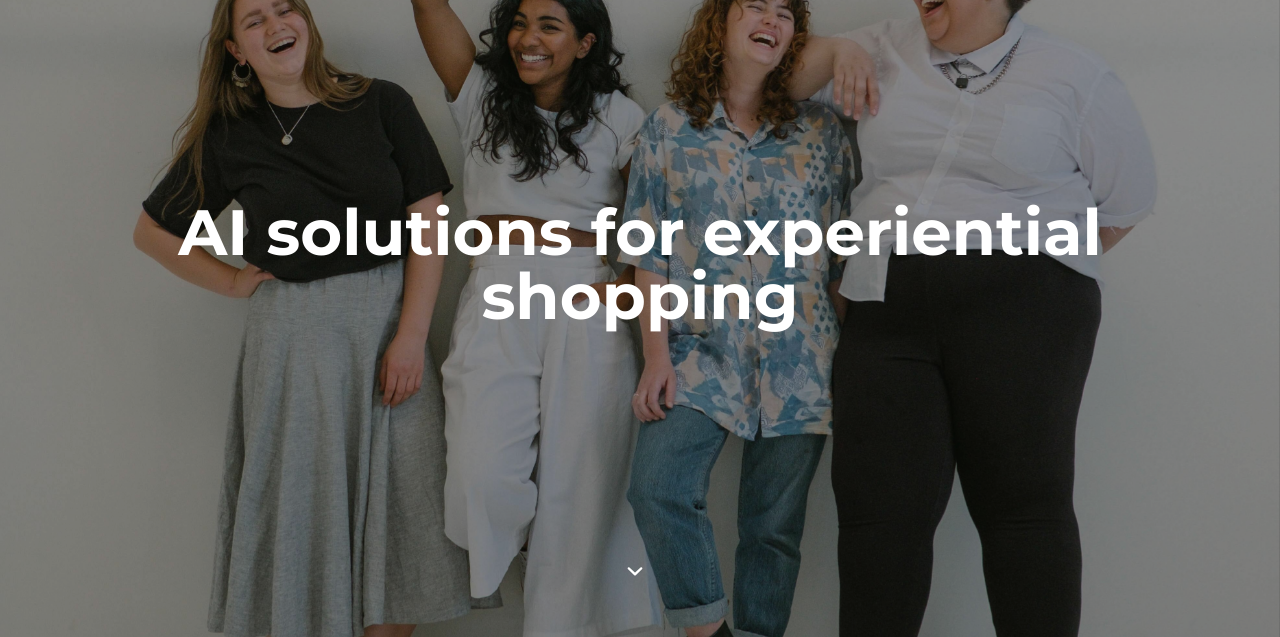
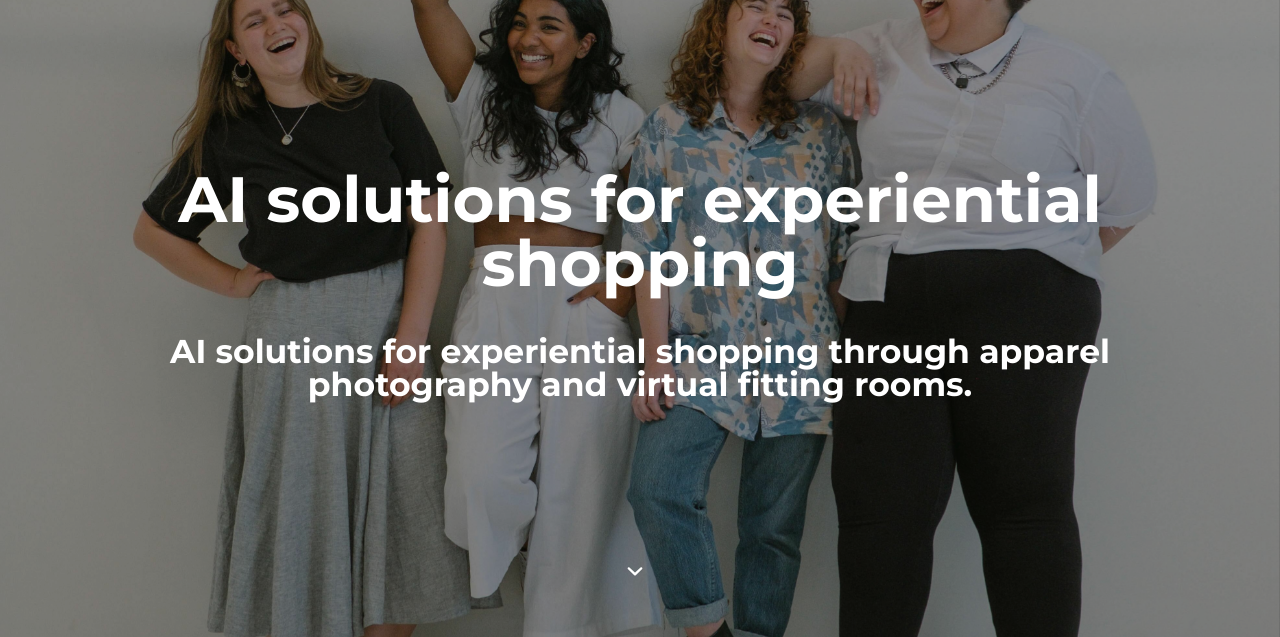
Before and after one commit to moda-match/moda-match.github.io, a plain HTML site: page index.html in a window 1280 px wide. Shown: the part 163-800 px from the top of the page. Drawn offline with Linux system fonts and the light colour scheme; animation ran at ten frames a second; a web font is replaced by a local one.

Commit message:
change text again

```diff
--- a/index.html
+++ b/index.html
@@ -196,7 +196,7 @@ Email us at info@moda-match.com to learn more<br>
 												<h1 class="tms-caption title-large color-white mb-40" data-animate-in="preset:slideInUpShort;duration:1000ms;" data-no-scale>
 													AI solutions for experiential shopping
 												</h1>
-												<h2 class="color-white mb-40">
+												<h2 class="color-white mb-40">AI solutions for experiential shopping through apparel photography and virtual fitting rooms.
 </h2>
 												<div class="row">
 													<div class="column width-6 offset-3">
```
